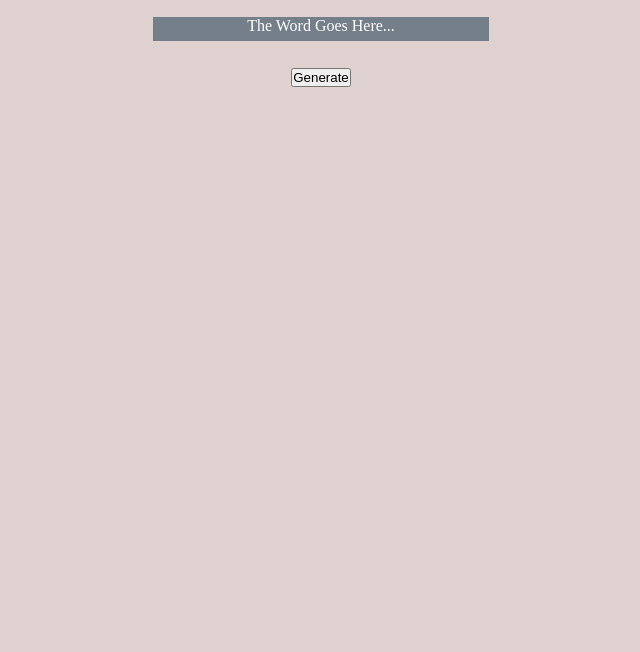
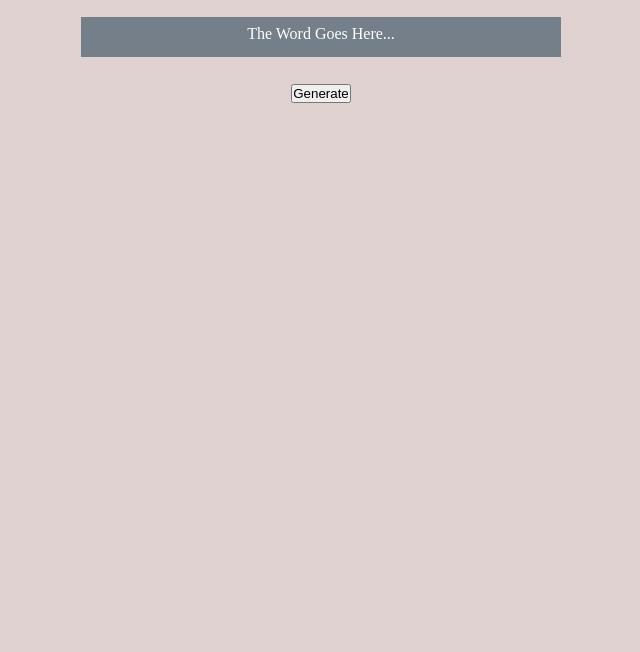
Before and after one commit to harkanday/Friendly-word-generator, a plain HTML site: page index.html in a window 1280 px wide. Shown: the part 148-800 px from the top of the page, without its empty margins (319-959 px from the left). Drawn offline with Linux system fonts and the light colour scheme.

Commit message:
edited the css

```diff
--- a/style.css
+++ b/style.css
@@ -17,11 +17,13 @@ h1{
     margin-bottom: 1em;
 }
 .output{
-    width:35%;
-    height: 1.5em;
+    width:50%;
+    height: 2.5em;
+    padding: 0.5em;
     margin: auto;
     background-color: rgb(116, 127, 138);
     color: white;
+    text-align: center;
 }
 .btn{
     margin-top: 2em;
```
